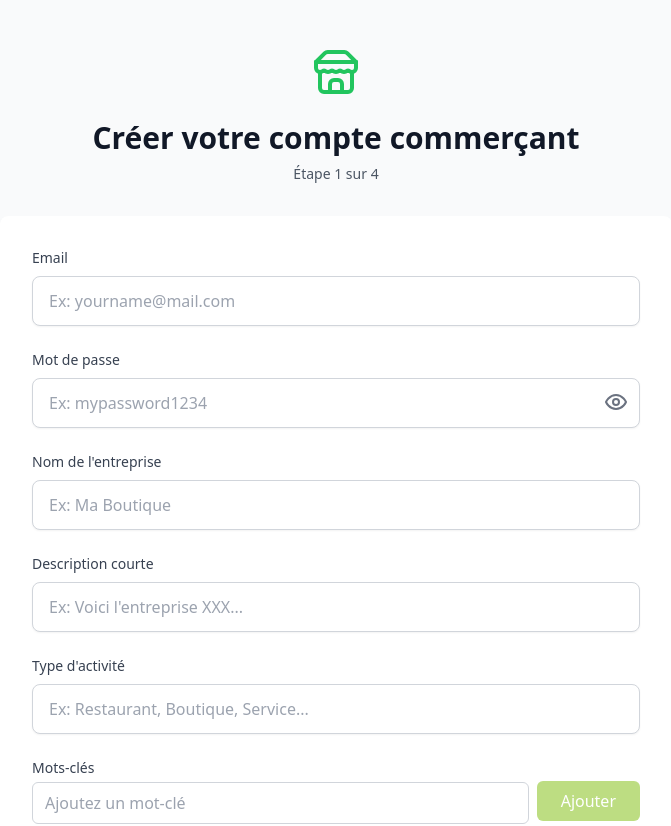
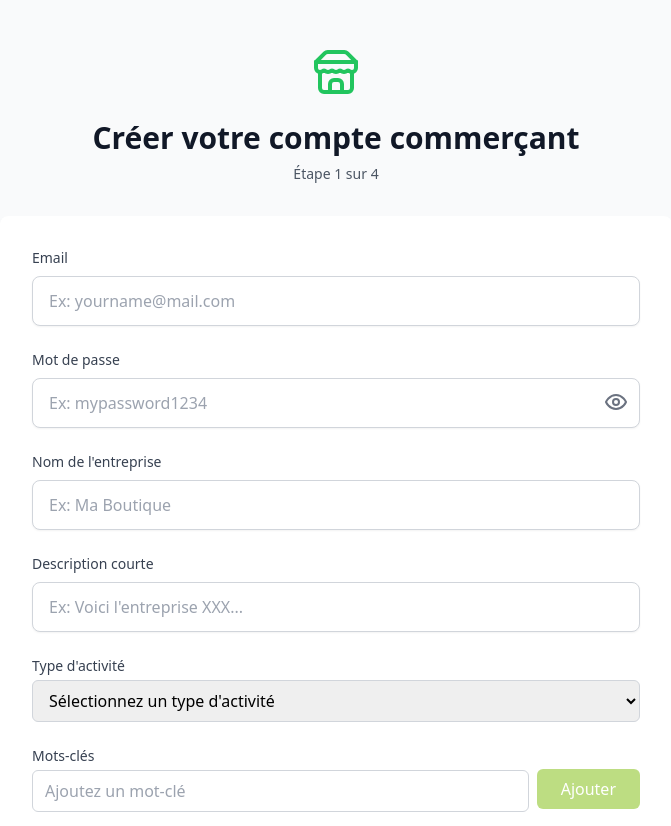
Before and after one commit to ManonDerydt/naymo-mvp-v1, a React (Vite) app: page /merchant/register in a window 1280 px wide. Shown: the top 826 px of the page, without its empty margins (304-975 px from the left). Built offline with nearby package versions, Linux system fonts and the light colour scheme.

Commit message:
Configuration du champ Type d'activité en proposant parmi 6 types

```diff
--- a/src/pages/merchant/RegisterSteps.tsx
+++ b/src/pages/merchant/RegisterSteps.tsx
@@ -52,7 +52,7 @@ interface FormData {
 
 // Définition d'un type pour l'événement de changement
 type FieldChangeEvent =
-  | React.ChangeEvent<HTMLInputElement>
+  | React.ChangeEvent<HTMLInputElement | HTMLSelectElement>
   | { target: { name: keyof FormData | 'keywords' | 'commitments'; value: any } }
 
 interface StepProps {
@@ -251,13 +251,16 @@ const RegisterSteps = () => {
   }
 
   const handleInputChange = (e: FieldChangeEvent) => {
+    const { name, value } = e.target instanceof HTMLInputElement || e.target instanceof HTMLSelectElement
+      ? e.target
+      : e.target;
     setFormData({
       ...formData,
-      [e.target.name]: e.target.value,
-    })
+      [name]: value,
+    });
     // Effacer l'erreur du champ modifié
-    setErrors({ ...errors, [e.target.name]: undefined })
-  }
+    setErrors({ ...errors, [name]: undefined });
+  };
 
   const handleFileChange = (type: 'logo' | 'cover_photo' | 'store_photos', files: File[]) => {
     const newErrors: FormErrors = { ...errors }
@@ -393,8 +396,7 @@ const BusinessInfoStep = ({ formData, onChange, errors, setErrors }: StepProps)
     { name: 'Client', imageUrl: '/src/assets/engagements/Client_icon.png' },
     { name: 'Humain', imageUrl: '/src/assets/engagements/Humain_icon.png' },
     { name: 'Magasin', imageUrl: '/src/assets/engagements/Mon_Magasin_icon.png' },
-    { name: 'Environnement', imageUrl: '/src/assets/engagements/Respect_Environnement_icon.png' },
-    // Ajoute d'autres pictogrammes selon tes besoins
+    { name: 'Environnement', imageUrl: '/src/assets/engagements/Respect_Environnement_icon.png' }
   ]
 
   const handleRemoveKeyword = (keywordToRemove: string) => {
@@ -453,14 +455,24 @@ const BusinessInfoStep = ({ formData, onChange, errors, setErrors }: StepProps)
         placeholder="Ex: Voici l'entreprise XXX..."
         error={errors.shortDescription}
       />
-      <Input
-        label="Type d'activité"
-        name="business_type"
-        value={formData.business_type}
-        onChange={onChange}
-        placeholder="Ex: Restaurant, Boutique, Service..."
-        error={errors.business_type}
-      />
+      <div>
+        <label className="block text-sm font-medium text-gray-700">Type d'activité</label>
+        <select
+          name="business_type"
+          value={formData.business_type}
+          onChange={onChange}
+          className="mt-1 block w-full px-3 py-2 border border-gray-300 rounded-md focus:outline-none focus:ring-2 focus:ring-green-400"
+        >
+          <option value="">Sélectionnez un type d'activité</option>
+          <option value="Alimentation">Alimentation</option>
+          <option value="Vestimentaire">Vestimentaire</option>
+          <option value="Décoration">Décoration</option>
+          <option value="Artisanat">Artisanat</option>
+          <option value="Restauration">Restauration</option>
+          <option value="Événementiel">Événementiel</option>
+        </select>
+        {errors.business_type && <p className="mt-1 text-sm text-red-600">{errors.business_type}</p>}
+      </div>
       {/* Ajout des mots-clés */}
       <div>
         <label className="block text-sm font-medium text-gray-700">Mots-clés</label>
```
